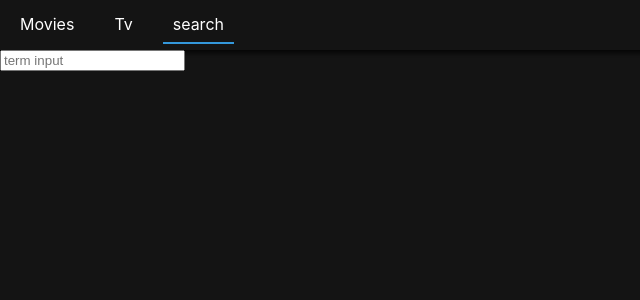
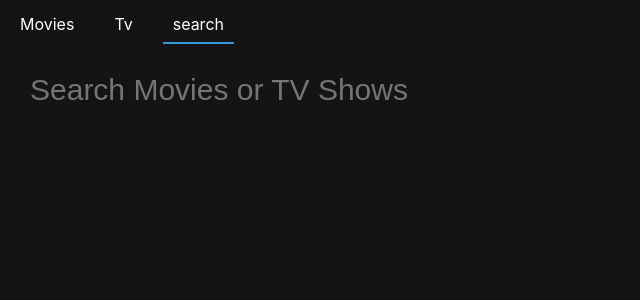
Before and after one commit to 13akstjq/manflex, a React (Create React App) app: page /#/search in a window 1280 px wide. Shown: the top 300 px of the page, without its empty margins (0-640 px from the left). Built offline with nearby package versions, Linux system fonts and the light colour scheme.

Commit message:
before detail

```diff
--- a/src/Components/Card.js
+++ b/src/Components/Card.js
@@ -1,6 +1,7 @@
 import React from "react";
 import styled from "styled-components";
 import PropTypes from "prop-types";
+import { Link } from "react-router-dom";
 
 const Rank = styled.div`
   position: absolute;
@@ -30,7 +31,6 @@ const ImgContainer = styled.div`
 const Wrapper = styled.div`
   display: grid;
   grid-template-rows: 8fr 1fr 1fr;
-  cursor: pointer;
 `;
 
 const Title = styled.div`
@@ -42,14 +42,16 @@ const ReleaseYear = styled.div`
   color: rgba(255, 255, 255, 0.6);
 `;
 
-const Card = ({ title, release_date, vote_average, poster_path }) => {
+const Card = ({ title, release_date, vote_average, poster_path, id }) => {
   const releaseYear = release_date.split("-");
   return (
     <Wrapper>
+      {/* <Link to={`/search/${id}`}> */}
       <ImgContainer>
         <Poster img={`https://image.tmdb.org/t/p/original/${poster_path}`} />
         <Rank>⭐️ {vote_average}</Rank>
       </ImgContainer>
+      {/* </Link> */}
       <Title>{title}</Title>
       <ReleaseYear>{releaseYear[0]}</ReleaseYear>
     </Wrapper>
--- a/src/Components/Section.js
+++ b/src/Components/Section.js
@@ -33,6 +33,7 @@ const Section = ({ title, children }) => {
           children.map(item => (
             <Card
               key={item.id}
+              id={item.id}
               title={item.title ? item.title : item.original_name}
               release_date={
                 item.release_date ? item.release_date : item.first_air_date
--- a/src/Routes/Detail/DetailContainer.js
+++ b/src/Routes/Detail/DetailContainer.js
@@ -3,7 +3,8 @@ import DetailPresenter from "./DetailPresenter";
 import { async } from "q";
 import { tv, movie } from "../../Components/api";
 
-export default () => {
+export default ({ history, location, match }) => {
+  console.log(history, location, match);
   const [showDetail, setShowDetail] = useState("");
   const [movieDetail, setMovieDetail] = useState("");
   const [loading, setLoading] = useState(true);
--- a/src/Routes/Search/SearchPresenter.js
+++ b/src/Routes/Search/SearchPresenter.js
@@ -4,7 +4,28 @@ import PropTypes from "prop-types";
 import Section from "../../Components/Section";
 import Loader from "../../Components/Loader";
 
-const Wrapper = styled.div``;
+const Wrapper = styled.div`
+  display: grid;
+`;
+
+const Input = styled.input`
+  height: 80px;
+  padding: 3px 30px;
+  font-size: 30px;
+  width: 100%;
+  border: none;
+  background-color: rgba(20, 20, 20, 1);
+  color: white;
+  &:focus {
+    outline: none;
+  }
+`;
+
+const NotFound = styled.div`
+  font-size: 35px;
+  height: 200px;
+  justify-self: center;
+`;
 
 const SectionList = styled.div``;
 
@@ -20,27 +41,25 @@ const SearchPresenter = ({
   return (
     <Wrapper>
       <form onSubmit={onSubmit}>
-        <input
-          placeholder="term input"
+        <Input
+          placeholder="Search Movies or TV Shows"
           value={SearchInput.value}
           onChange={SearchInput.onChange}
         />
       </form>
-      <SectionList>
       {loading && <Loader />}
       {!loading && movieResults && movieResults.length > 0 && (
         <Section title="movie results" children={movieResults} />
       )}
       {!loading && movieResults && movieResults.length === 0 && (
-          <span>notFound movie</span>
+        <NotFound>notFound movie</NotFound>
       )}
       {!loading && tvResults && tvResults.length > 0 && (
         <Section title="tv results" children={tvResults} />
       )}
       {!loading && tvResults && tvResults.length === 0 && (
-          <span>notFound movie</span>
+        <NotFound>notFound TV Show</NotFound>
       )}
-      </SectionList>
     </Wrapper>
   );
 };
```
Lines whose indentation alone changed are shown as unchanged.
